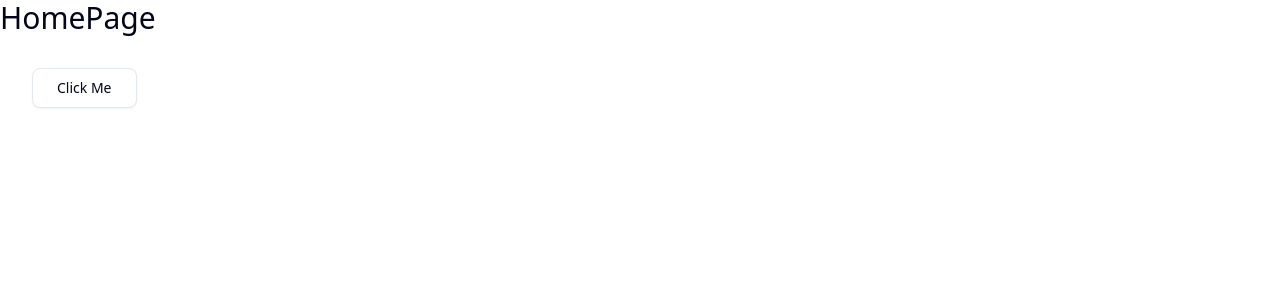
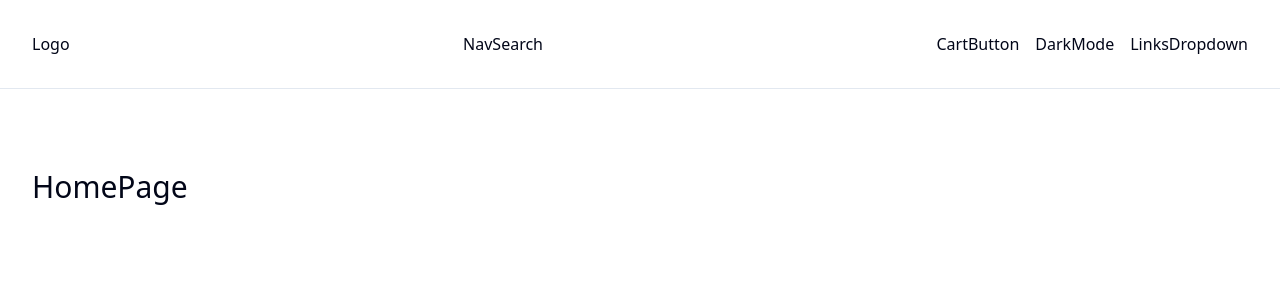
Before and after one commit to Emile0001/commerce-v2, a Next.js app: page / in a window 1280 px wide. Shown: the top 300 px of the page. Built offline with nearby package versions, Linux system fonts and the light colour scheme; no server answers.

Commit message:
Navbar comp blueprint

```diff
--- a/app/layout.tsx
+++ b/app/layout.tsx
@@ -2,6 +2,8 @@
 import { Geist, Geist_Mono } from "next/font/google";
 import "./globals.css";
 import { APP_NAME, APP_DESCRIPTION } from "@/lib/constants";
+import Navbar from "@/components/navbar/Navbar";
+import Container from "@/components/global/Container";
 
 const geistSans = Geist({
     variable: "--font-geist-sans",
@@ -28,7 +30,8 @@
             <body
                 className={`${geistSans.variable} ${geistMono.variable} antialiased`}
             >
-                {children}
+                <Navbar />
+                <Container className="py-20">{children}</Container>
             </body>
         </html>
     );
--- a/app/page.tsx
+++ b/app/page.tsx
@@ -4,9 +4,6 @@
     return (
         <>
             <h1 className="text-3xl">HomePage</h1>
-            <Button variant="outline" size="lg" className="capitalize m-8">
-                Click me
-            </Button>
         </>
     );
 }
--- a/components/navbar/Navbar.tsx
+++ b/components/navbar/Navbar.tsx
@@ -1,4 +1,23 @@
+import Container from "../global/Container";
+import CartButton from "./CartButton";
+import DarkMode from "./DarkMode";
+import LinksDropdown from "./LinksDropdown";
+import Logo from "./Logo";
+import NavSearch from "./NavSearch";
+
 function Navbar() {
-    return <div>Navbar</div>;
+    return (
+        <nav className="border-b">
+            <Container className="flex flex-col flex-wrap py-8 gap-4 sm:flex-row sm:justify-between sm:items-center ">
+                <Logo />
+                <NavSearch />
+                <div className="flex gap-4 items-center">
+                    <CartButton />
+                    <DarkMode />
+                    <LinksDropdown />
+                </div>
+            </Container>
+        </nav>
+    );
 }
 export default Navbar;
```
